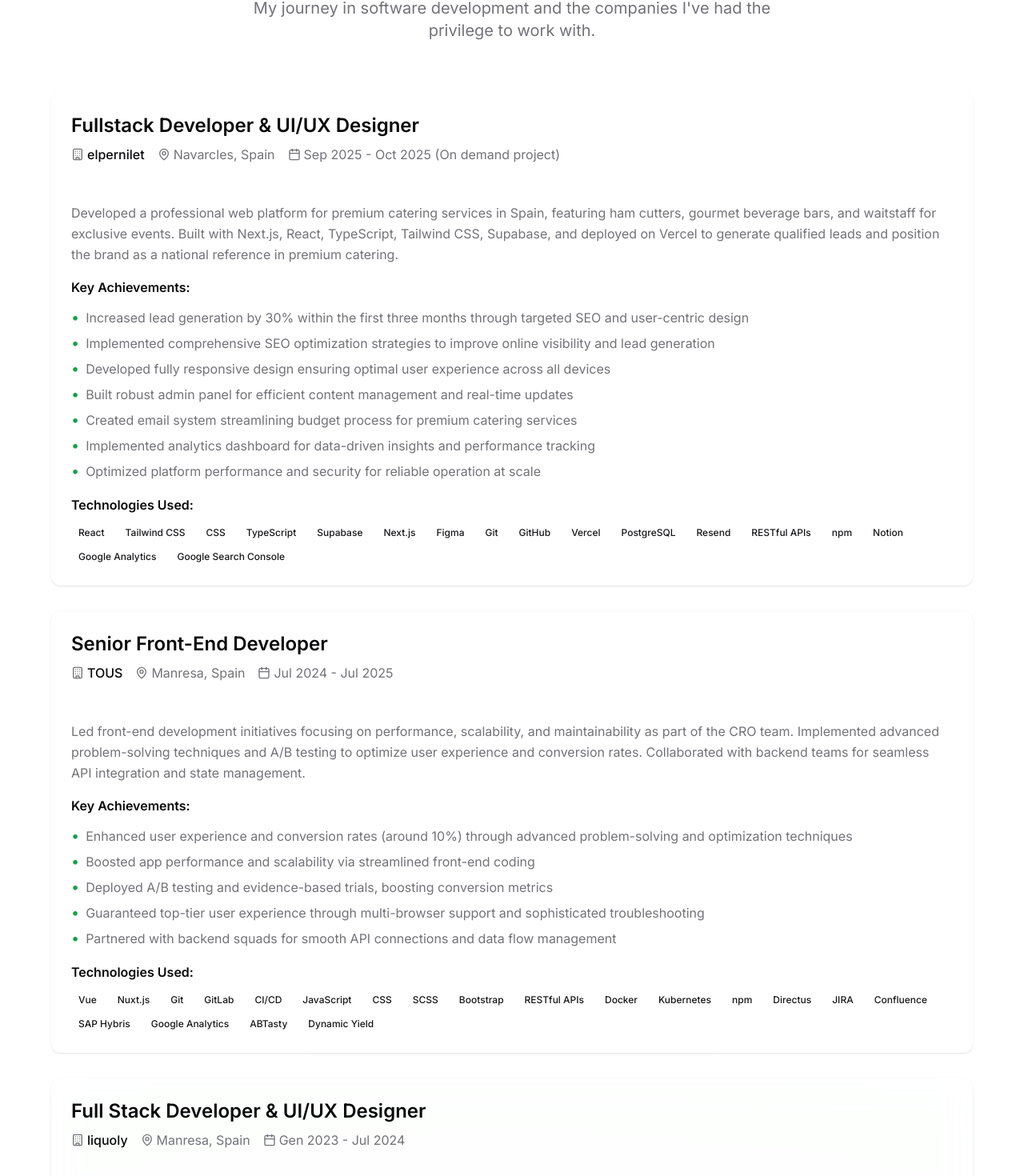
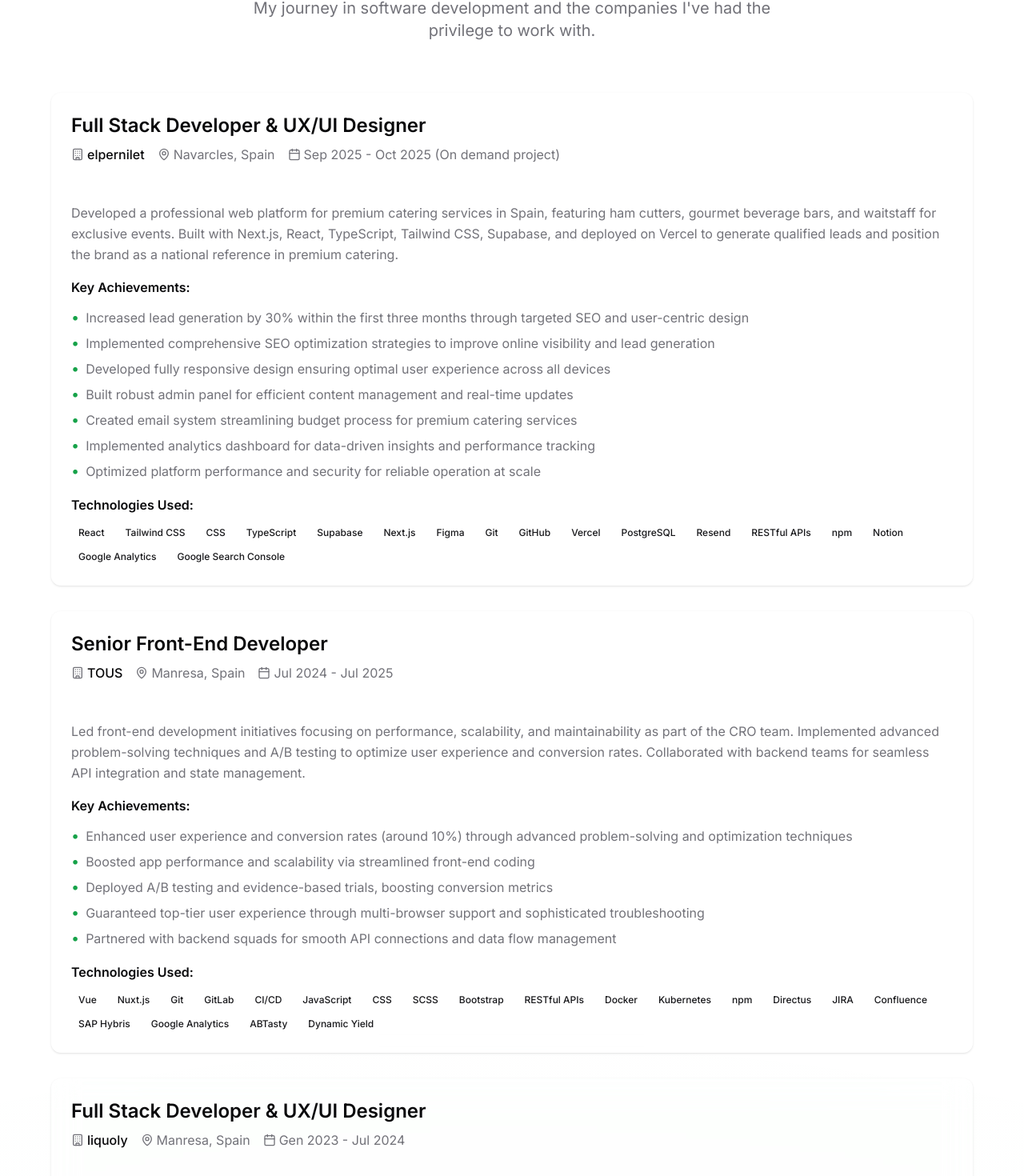
Before and after one commit to rosdavid/portfolio, a Next.js app: page / in a window 1280 px wide. Shown: the part 1989-3459 px from the top of the page at 80% size. Built offline with nearby package versions, Linux system fonts and the light colour scheme.

Commit message:
feat: corregir títulos de puestos en la sección de experiencia y eliminar CV en PDF

```diff
--- a/components/experience-section.tsx
+++ b/components/experience-section.tsx
@@ -9,7 +9,7 @@
     {
       id: 1,
       company: "elpernilet",
-      position: "Fullstack Developer & UI/UX Designer",
+      position: "Full Stack Developer & UX/UI Designer",
       location: "Navarcles, Spain",
       period: "Sep 2025 - Oct 2025 (On demand project)",
       description:
@@ -84,7 +84,7 @@
     {
       id: 3,
       company: "liquoly",
-      position: "Full Stack Developer & UI/UX Designer",
+      position: "Full Stack Developer & UX/UI Designer",
       location: "Manresa, Spain",
       period: "Gen 2023 - Jul 2024",
       description:
```
Also changed, not shown: 1 other file (tests, documents, lock files or other folders).
